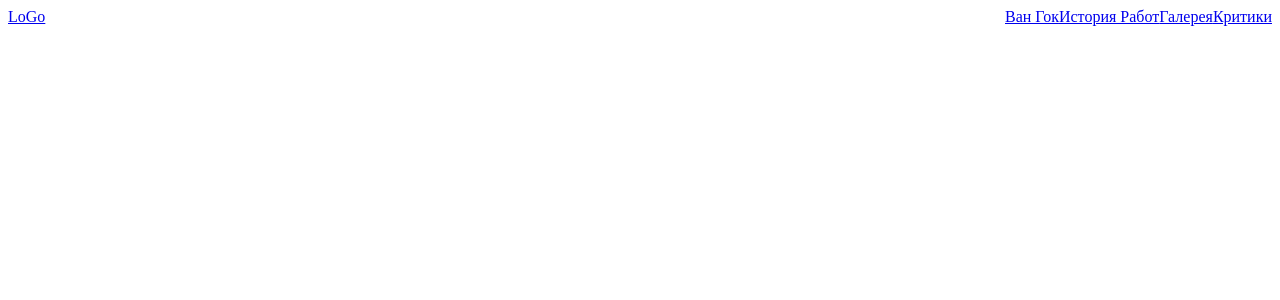
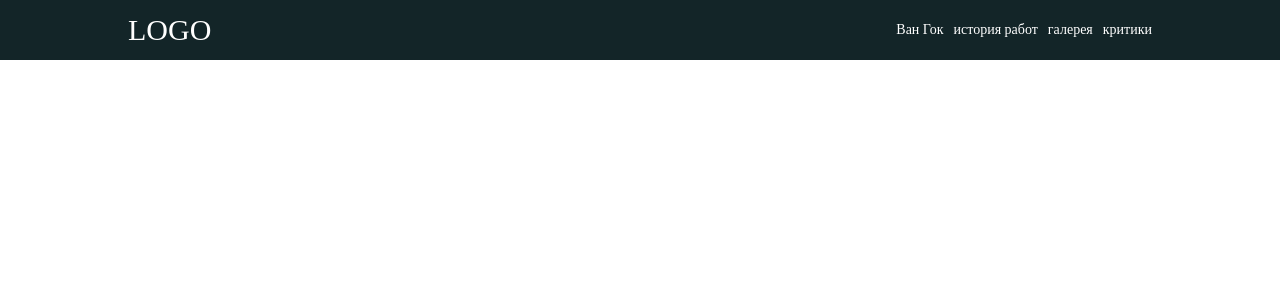
Before and after one commit to Aidar05/Darina-s-course-work, a Vue app: page / in a window 1280 px wide. Shown: the top 300 px of the page. Built offline with nearby package versions, Linux system fonts and the light colour scheme; the HTML template or start-up script is replaced by a standard one.

Commit message:
Сделал хэдер

```diff
--- a/src/assets/css/styles.css
+++ b/src/assets/css/styles.css
@@ -1,5 +1,33 @@
+body{
+  padding: 0;
+  margin: 0;
+}
+
 .header{
   display: flex;
   justify-content: space-between;
-  align-items: flex-end;
+  align-items: center;
+
+  background-color: #132528;
+  color: white;
+  height: 60px;
+  padding: 0 10vw 0 10vw;
 }
+
+.header-menu{
+  display: flex;
+  gap: 10px;
+}
+
+.logo, .menu-element{
+  text-decoration: none;
+  color: white;
+}
+
+.logo{
+  font-size: 30px;
+}
+
+.menu-element{
+  font-size: 14px;
+}
--- a/src/components/Header.vue
+++ b/src/components/Header.vue
@@ -1,12 +1,28 @@
 <template>
   <div class="header">
-    <router-link to="/">LoGo</router-link>
+    <router-link to="/" class="logo">LOGO</router-link>
 
     <div class="header-menu">
-      <a href="#">Ван Гок</a>
-      <a href="#">История Работ</a>
-      <router-link to="/gallery">Галерея</router-link>
-      <a href="#">Критики</a>
+      <router-link v-for="(element, index) in menuElements" :index="key"
+        to="element.link" class="menu-element">
+        {{ element.text }}
+      </router-link>
     </div>
   </div>
 </template>
+
+<script>
+export default{
+  name: "Header",
+  data(){
+    return{
+      menuElements: [
+        {text: "Ван Гок", link: "Van-Gock"},
+        {text: "история работ", link: "works"},
+        {text: "галерея", link: "/gallery"},
+        {text: "критики", link: "critics"}
+      ]
+    }
+  }
+}
+</script>
```
